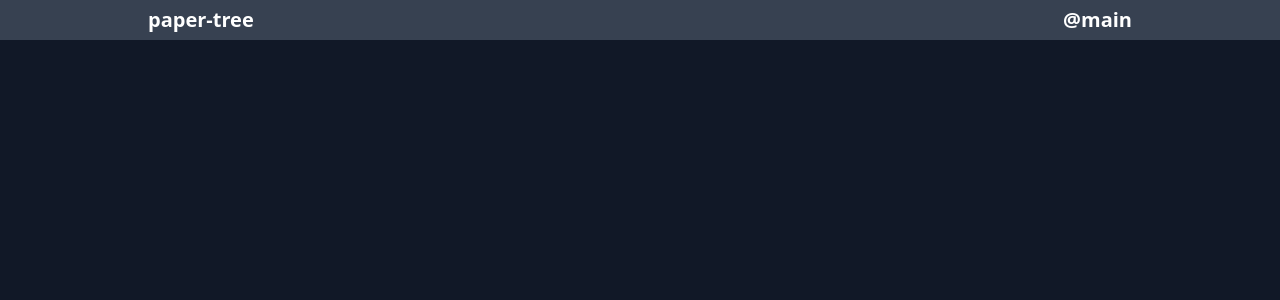
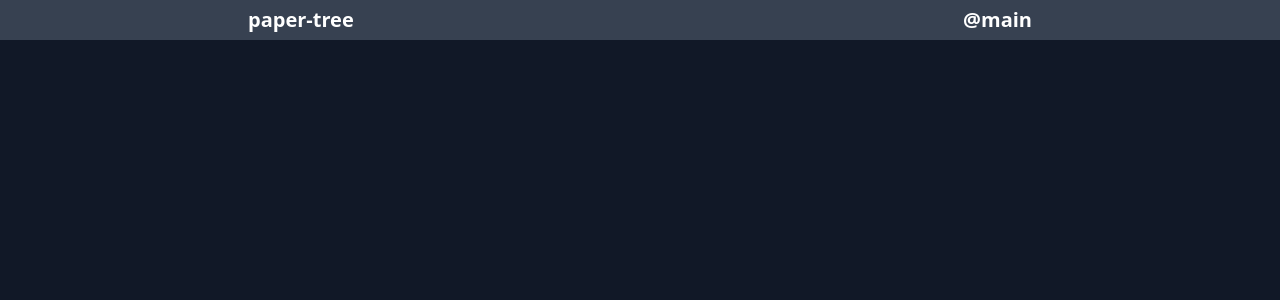
Before and after one commit to aquacat1220/paper-tree, a Vue app: page / in a window 1280 px wide. Shown: the top 300 px of the page. Built offline with nearby package versions, Linux system fonts and the light colour scheme.

Commit message:
feat: Have App.vue fill the screen

```diff
--- a/src/App.vue
+++ b/src/App.vue
@@ -1,10 +1,12 @@
 <script setup lang="ts"></script>
 
-<template>
-  <div class="sticky top-0 flex h-10 items-center justify-center bg-gray-700">
-    <div class="flex basis-[1000px] justify-between">
-      <div class="p-2 text-xl font-bold text-white">paper-tree</div>
-      <div class="p-2 text-xl font-bold text-white">@main</div>
+<template class="">
+  <div class="flex h-screen w-screen flex-col">
+    <div class="flex h-10 items-center justify-center bg-gray-700">
+      <div class="flex basis-[50rem] justify-between">
+        <div class="p-2 text-xl font-bold text-white">paper-tree</div>
+        <div class="p-2 text-xl font-bold text-white">@main</div>
+      </div>
     </div>
   </div>
 </template>
```
